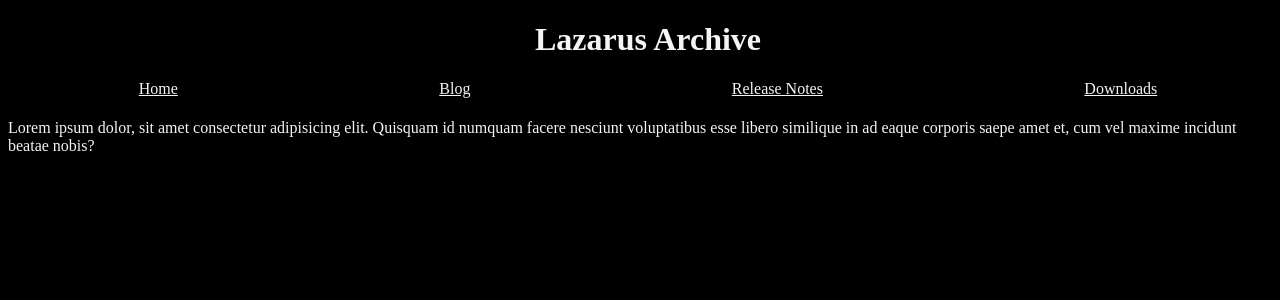
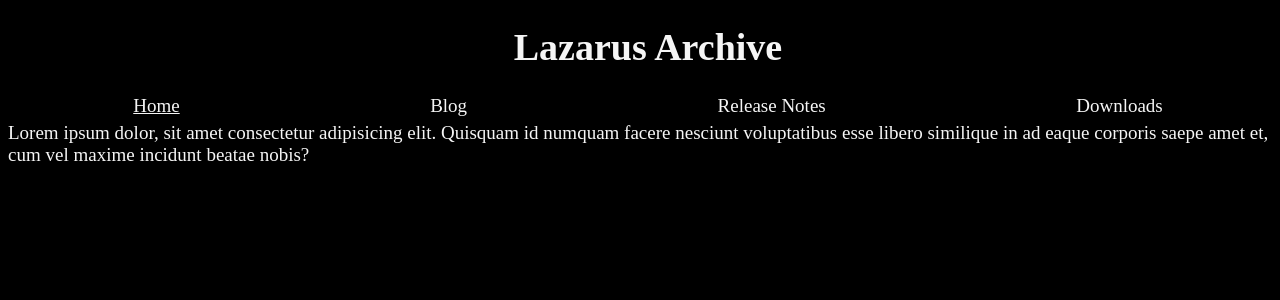
Before and after one commit to ford-jones/LazarusArchive, a Next.js app in the folder client/: page / in a window 1280 px wide. Shown: the top 300 px of the page. Built offline with nearby package versions, Linux system fonts and the light colour scheme.

Commit message:
Style: Dynamically underline nav and reformat blogposts

```diff
--- a/client/src/app/layout.tsx
+++ b/client/src/app/layout.tsx
@@ -19,6 +19,7 @@ export default async function RootLayout({
           background: "black",
           color: "whitesmoke",
           overflowX: "hidden",
+          fontSize: "19px"
         }}>
             {children}
         </body>
--- a/client/src/components/BlogUpdates.tsx
+++ b/client/src/components/BlogUpdates.tsx
@@ -35,9 +35,8 @@ export default function BlogUpdates(): React.ReactNode {
                     : posts
                     ? posts.map((post, i) => (
                         <div key={i}>
-                            <h3>Ford Jones</h3>
+                            <h4>{post.title}</h4>
                             <p>{post.date}</p>
-                            <p>{post.title}</p>
                             <p>{post.description}</p>
                             {
                                 post.imageUrl != ""
--- a/client/src/components/NavBar.tsx
+++ b/client/src/components/NavBar.tsx
@@ -1,21 +1,24 @@
+"use client"
 import React from "react"
 import Link from "next/link"
 import { usePathname } from "next/navigation"
 
 export default function NavBar(): React.JSX.Element {
+    const path = usePathname()
+
     return(
         <>
             <div style={{display: "flex", flexDirection: "row", justifyContent: "space-around"}}>
-                <Link href={"/"} style={{color: "whitesmoke"}}>
+                <Link href={"/"} style={path === "/" ? {color: "whitesmoke", textDecoration: "underline"} : {color: "whitesmoke", textDecoration: "none"}}>
                     Home
                 </Link>
-                <Link href={"/blog"} style={{color: "whitesmoke"}}>
+                <Link href={"/blog"} style={path === "/blog" ? {color: "whitesmoke", textDecoration: "underline"} : {color: "whitesmoke", textDecoration: "none"}}>
                     Blog
                 </Link>
-                <Link href={"/changeLogs"} style={{color: "whitesmoke"}}>
+                <Link href={"/changeLogs"} style={path === "/changeLogs" ? {color: "whitesmoke", textDecoration: "underline"} : {color: "whitesmoke", textDecoration: "none"}}>
                     Release Notes
                 </Link>
-                <Link href={"/downloads"} style={{color: "whitesmoke"}}>
+                <Link href={"/downloads"} style={path === "/downloads" ? {color: "whitesmoke", textDecoration: "underline"} : {color: "whitesmoke", textDecoration: "none"}}>
                     Downloads
                 </Link>
             </div>
```
